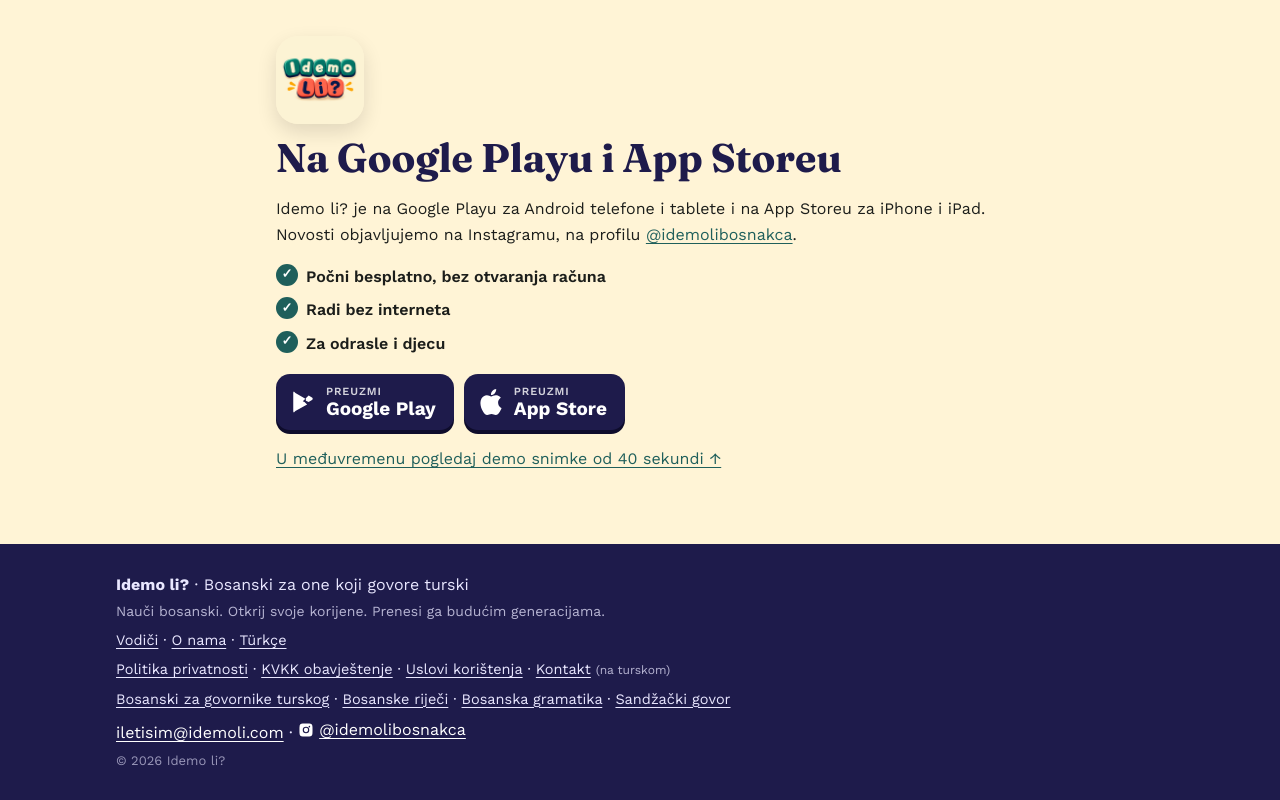
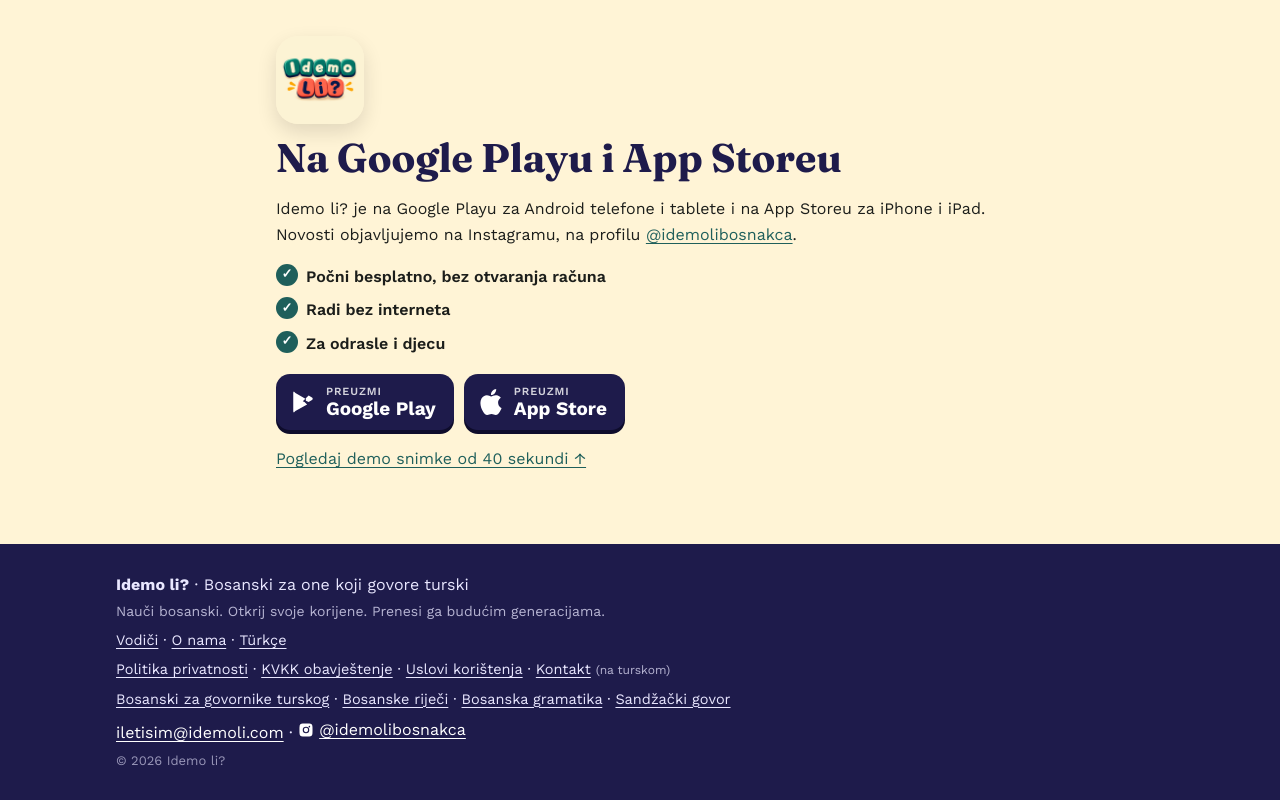
Before and after one commit to babaronnes-web/idemoli-site, a plain HTML site: page bs/index.html in a window 1280 px wide. Shown: the part 8095-8895 px from the top of the page. Drawn offline with Linux system fonts and the light colour scheme.

Commit message:
Yayın günü: demo bağlantısında 'Bu arada' kalktı [skip ci]
Co-Authored-By: Claude Opus 5.5 <noreply@anthropic.com>
Claude-Session: https://claude.ai/code/session_01AX86oUrUZK9To9UVfkMGj4

```diff
--- a/bs/index.html
+++ b/bs/index.html
@@ -221,7 +221,7 @@
       <p>Idemo li? je na Google Playu za Android telefone i tablete i na App Storeu za iPhone i iPad. Novosti objavljujemo na Instagramu, na profilu <a href="https://www.instagram.com/idemolibosnakca/" target="_blank" rel="noopener">@idemolibosnakca</a>.</p>
       <ul class="ticks"><li>Počni besplatno, bez otvaranja računa</li><li>Radi bez interneta</li><li>Za odrasle i djecu</li></ul>
       <div class="cta"><span class="stores"><a class="store" href="https://play.google.com/store/apps/details?id=com.idemoli.app" target="_blank" rel="noopener"><svg viewBox="0 0 24 24" aria-hidden="true"><path d="M3.6 2.3 13.4 12l-9.8 9.7c-.4-.2-.6-.7-.6-1.2V3.5c0-.5.2-1 .6-1.2Zm11 8.5 2.6 1.2 3.1-1.8c.9-.5.9-1.9 0-2.4L17.2 6 14.6 8.6Zm-1.2 1.2L5 3.6l9.2 5.3-2.4 2.4Zm0 0 2.4 2.4L5 20.4l8.4-8.4Z"/></svg><span><small>Preuzmi</small>Google Play</span></a><a class="store" href="https://apps.apple.com/app/id6833796841" target="_blank" rel="noopener"><svg viewBox="0 0 24 24" aria-hidden="true"><path d="M12.15 6.9c-.95 0-2.42-1.08-3.96-1.04-2.04.03-3.91 1.18-4.96 3.01-2.12 3.68-.55 9.1 1.52 12.09 1.01 1.45 2.2 3.09 3.79 3.04 1.52-.07 2.09-.99 3.94-.99 1.83 0 2.35.99 3.96.95 1.64-.03 2.68-1.48 3.68-2.95 1.16-1.69 1.64-3.33 1.66-3.42-.04-.01-3.18-1.22-3.22-4.86-.03-3.04 2.48-4.49 2.6-4.56-1.43-2.09-3.62-2.32-4.39-2.38-2-.16-3.68 1.09-4.61 1.09Zm3.38-3.07c.84-1.01 1.4-2.43 1.25-3.83-1.21.05-2.66.8-3.53 1.82-.78.9-1.45 2.34-1.27 3.71 1.34.1 2.71-.69 3.56-1.7Z"/></svg><span><small>Preuzmi</small>App Store</span></a></span></div>
-      <p><a href="#demo">U međuvremenu pogledaj demo snimke od 40 sekundi ↑</a></p>
+      <p><a href="#demo">Pogledaj demo snimke od 40 sekundi ↑</a></p>
     </div>
   </div>
 </section>
```
Also changed, not shown: index.html (+1 -1 lines).
